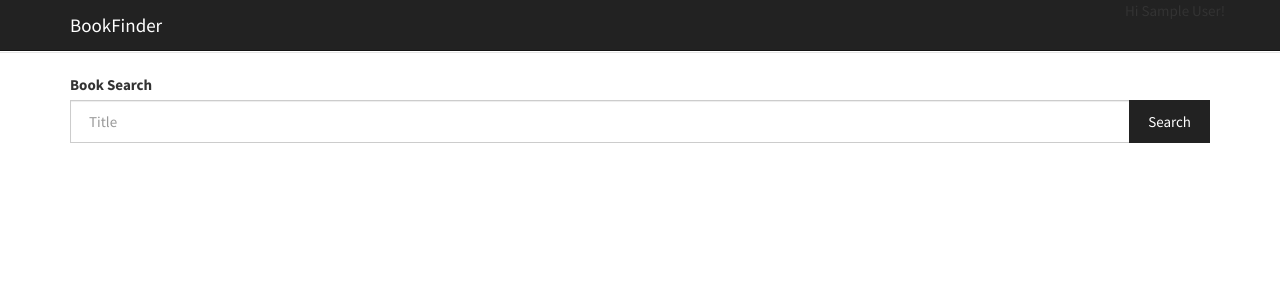
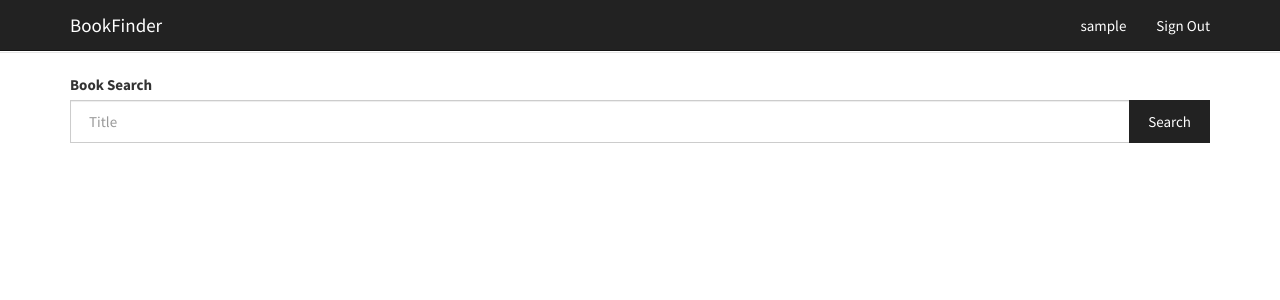
Before and after one commit to cshinaver/BookFinder, a Flask app: page / in a window 1280 px wide. Shown: the top 300 px of the page. Run offline with Flask 2, Linux system fonts and the light colour scheme; the visitor is signed in with stand-in values (Sample User, id 1); some libraries are stand-ins or nearby versions.

Commit message:
Added sign in buttons, signout buttons to navbar

```diff
--- a/bookfinder/templates/base.html
+++ b/bookfinder/templates/base.html
@@ -35,13 +35,16 @@
 					</div>
 					<div class="navbar-collapse collapse" id="bs-example-navbar-collapse-1">
 						<ol class="nav navbar-nav navbar-right">
+                            {% if current_user.is_authenticated %}
+                            <li>
+                                <a id="navbar-brand">{{ current_user.username }}</a>
+                            </li>
+                            {% endif %}
                             <li>
                                 {% if current_user.is_authenticated %}
-                                    Hi {{ current_user.name }}!
+                                    <a id="navbar-brand" href="/logout">Sign Out</a>
                                 {% else %}
-                                    <a class="dropdown-toggle" role="button" aria-expanded="false" href="#" data-toggle="dropdown">
-                                        <span id="sign-in-name">Sign In</span></span>
-                                    </a>
+                                    <a href='/login' id="navbar-brand">Sign In</a>
                                 {% endif %}
                             </li>
 						</ol>
```
